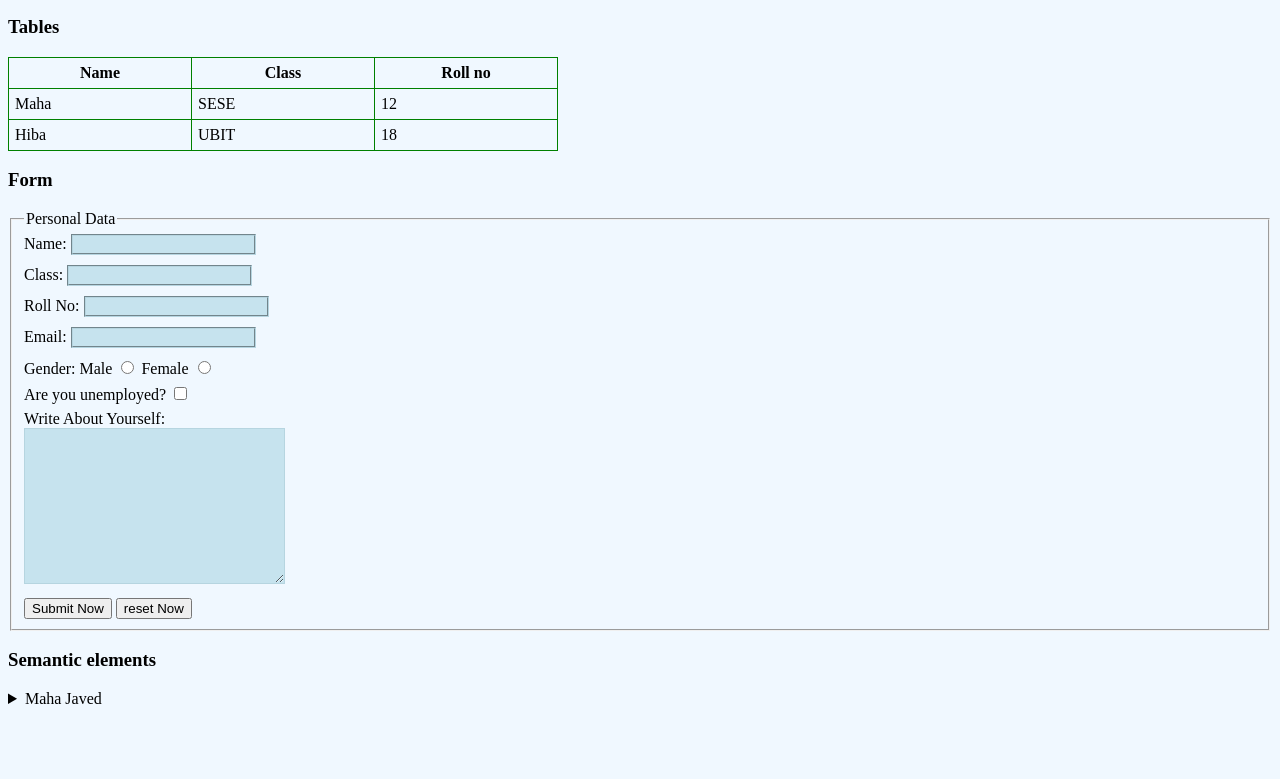
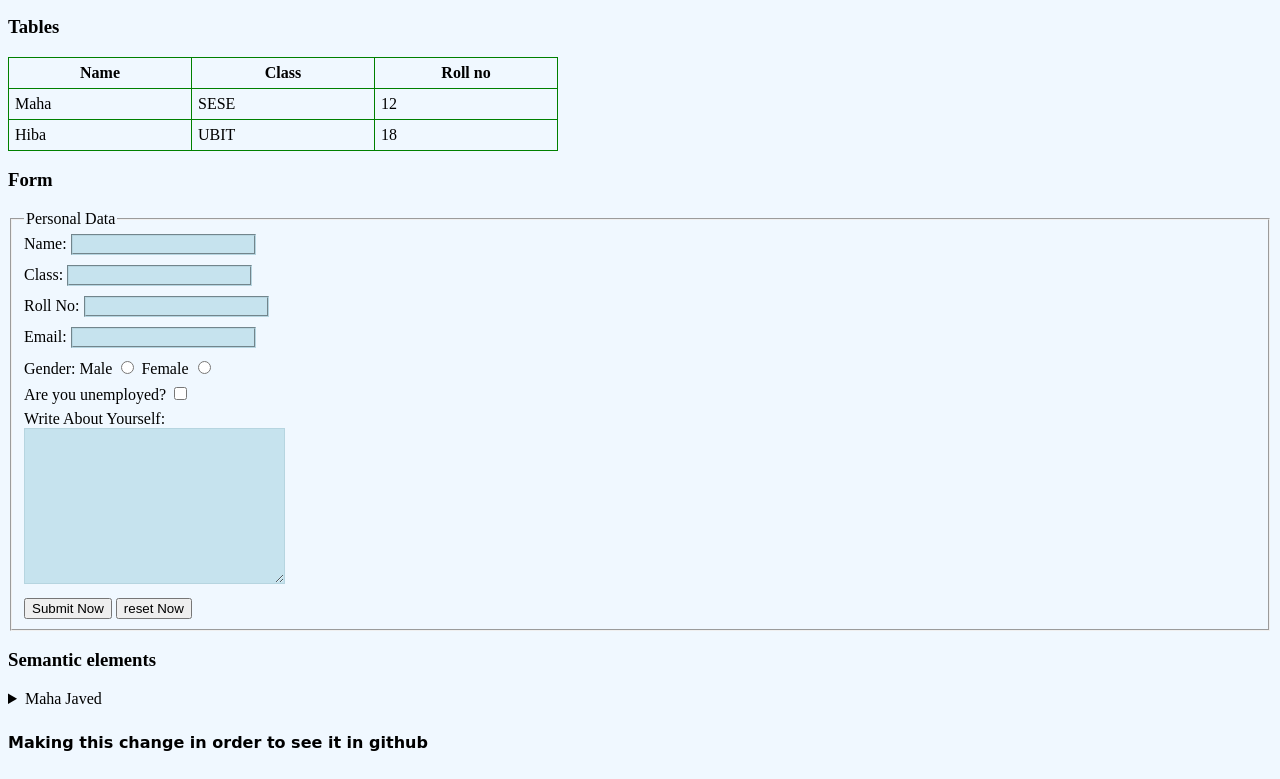
Before and after one commit to Maha986/WebCourse, a plain HTML site: page webdevelopment.html in a window 1280 px wide. Shown: the part 855-1634 px from the top of the page. Before the commit the page ends 1571 px from the top, so only its background shows below. Drawn offline with Linux system fonts and the light colour scheme; a script that the page names is missing; a web font is replaced by a local one.

Commit message:
adding new para

```diff
--- a/webdevelopment.html
+++ b/webdevelopment.html
@@ -161,7 +161,8 @@
         Maha Javed, studying in software engineering at NED University of Engineering and Technology. She got her Matriculation degree from Federal Board with A+ and completed Intermediate from Karachi Board also with A+. Being a software developer is her dream and she works hard to fulfill her dream.
     </details>
 
-
+    <p> Making this change in order to see it in github
+    </p>
 </body>
 
 </html>
```
